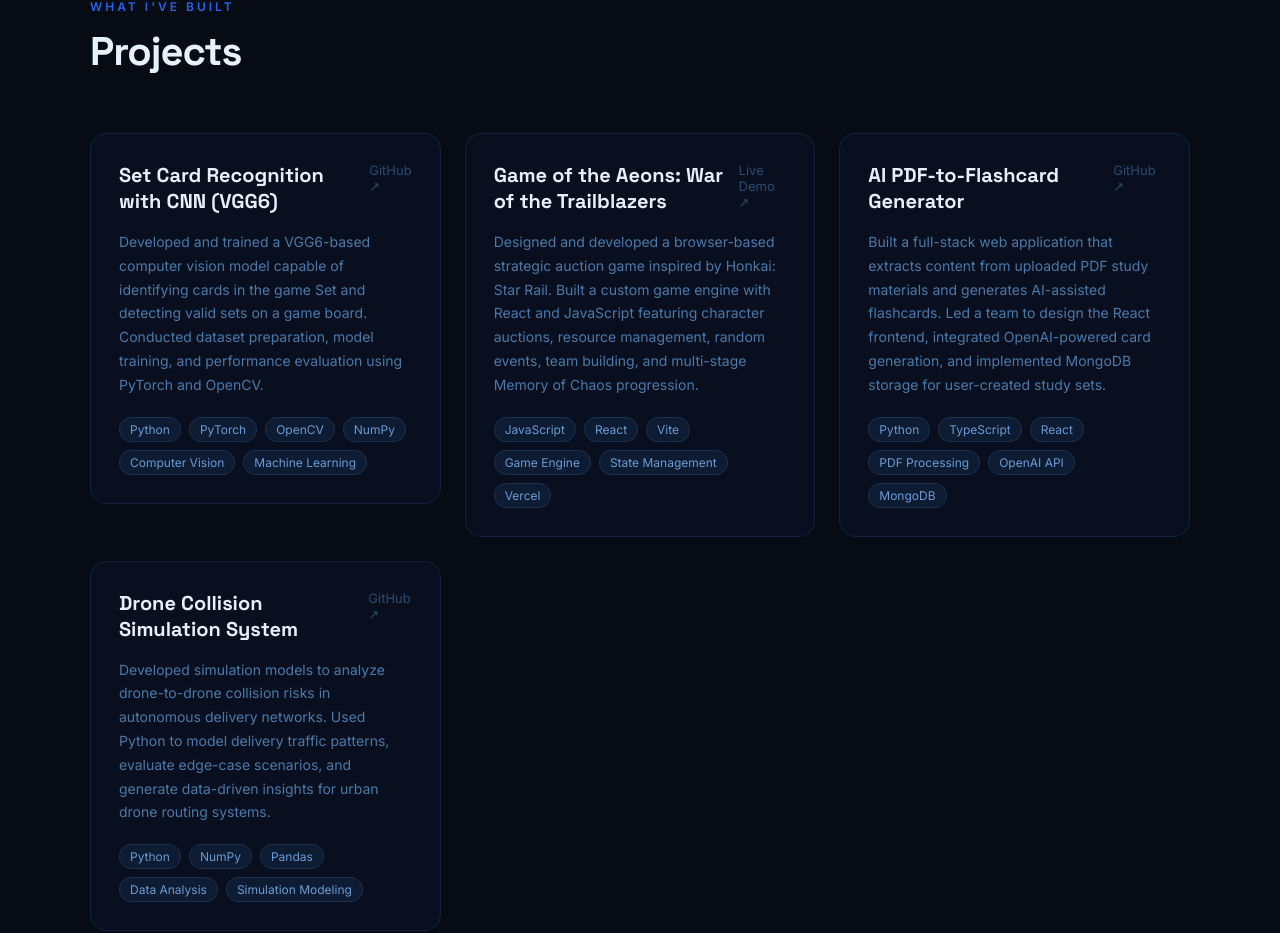
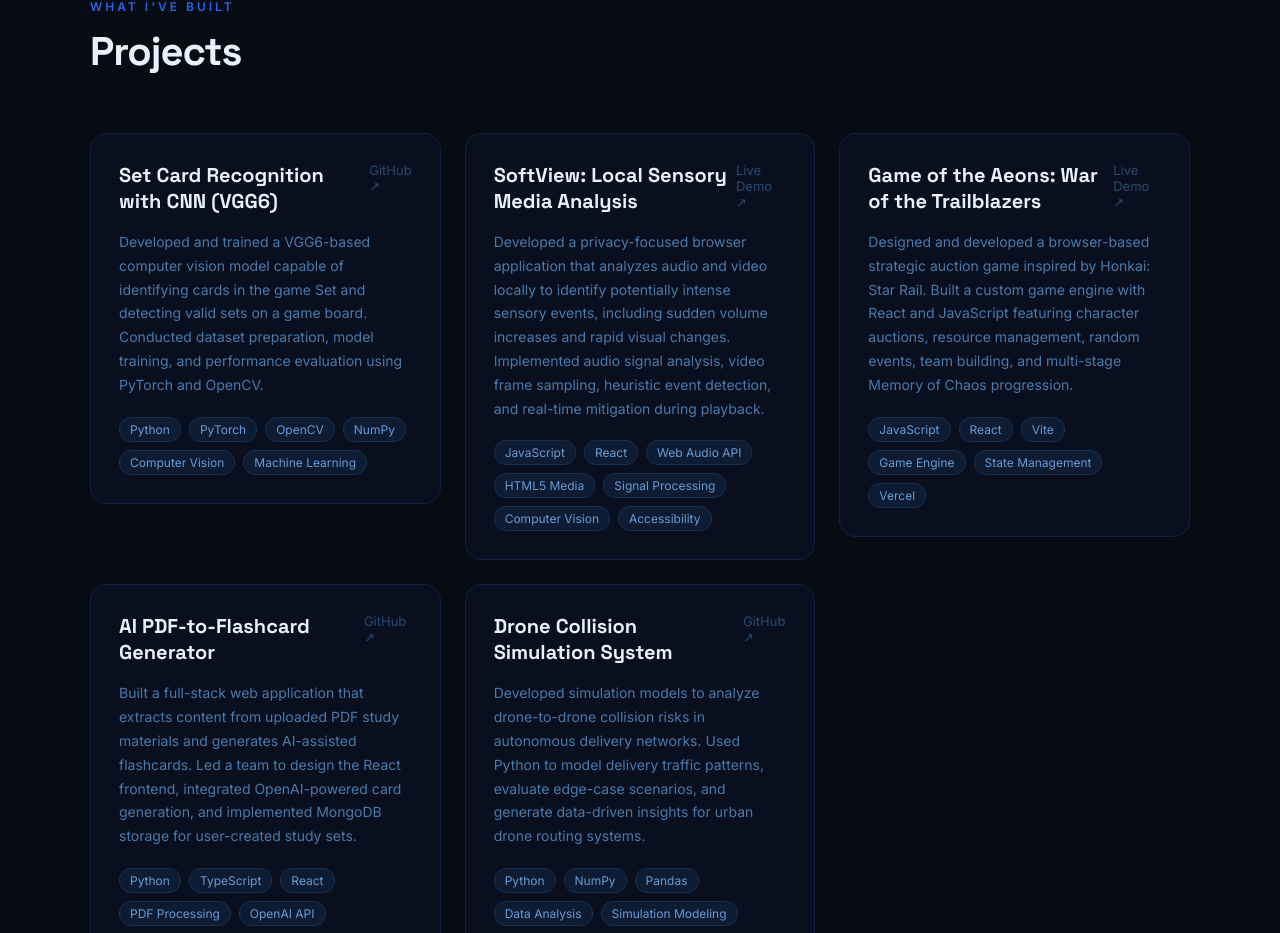
Before and after one commit to angelodeasis/profolio, a React app: page / in a window 1280 px wide. Shown: the part 1376-2309 px from the top of the page. Built offline with nearby package versions, Linux system fonts and the light colour scheme; the HTML template or start-up script is replaced by a standard one.

Commit message:
Update projects.js

```diff
--- a/src/data/projects.js
+++ b/src/data/projects.js
@@ -14,6 +14,23 @@ export const PROJECTS = [
       "Machine Learning",
     ],
     github: "https://github.com/angelodeasis/setscv",
+  },
+  {
+    title: "SoftView: Local Sensory Media Analysis ",
+    description:
+     "Developed a privacy-focused browser application that analyzes audio and video locally to identify potentially intense sensory events, including sudden volume increases and rapid visual changes. Implemented audio signal analysis, video frame sampling, heuristic event detection, and real-time mitigation during playback.",
+    proof:
+      "Identifies and timestamps potential audio and visual sensory events, then applies gradual audio reduction and visual dimming during Assisted Viewing.",
+    stack: [
+"JavaScript",
+"React",
+"Web Audio API",
+"HTML5 Media",
+"Signal Processing",
+"Computer Vision",
+"Accessibility",
+],
+    live: "https://soft-view-seven.vercel.app/",
   },
   {
   title: "Game of the Aeons: War of the Trailblazers",
```
